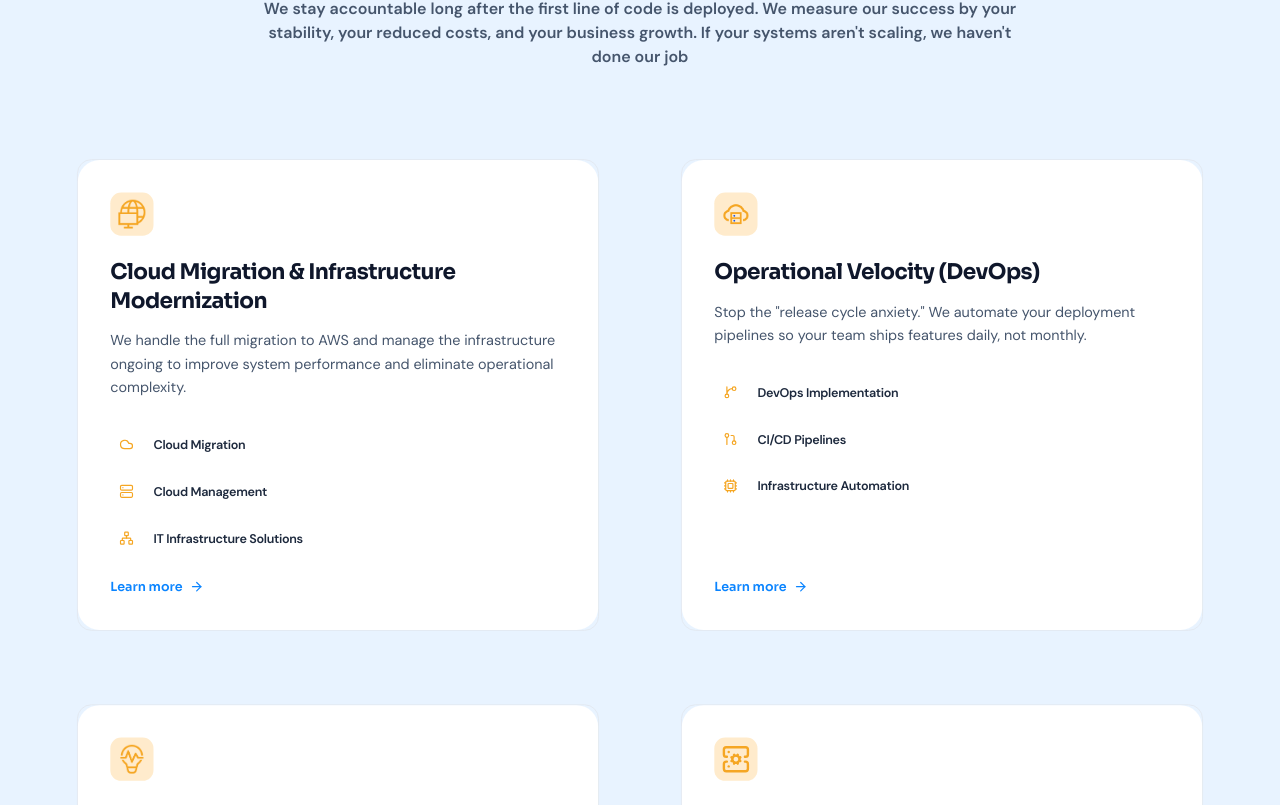
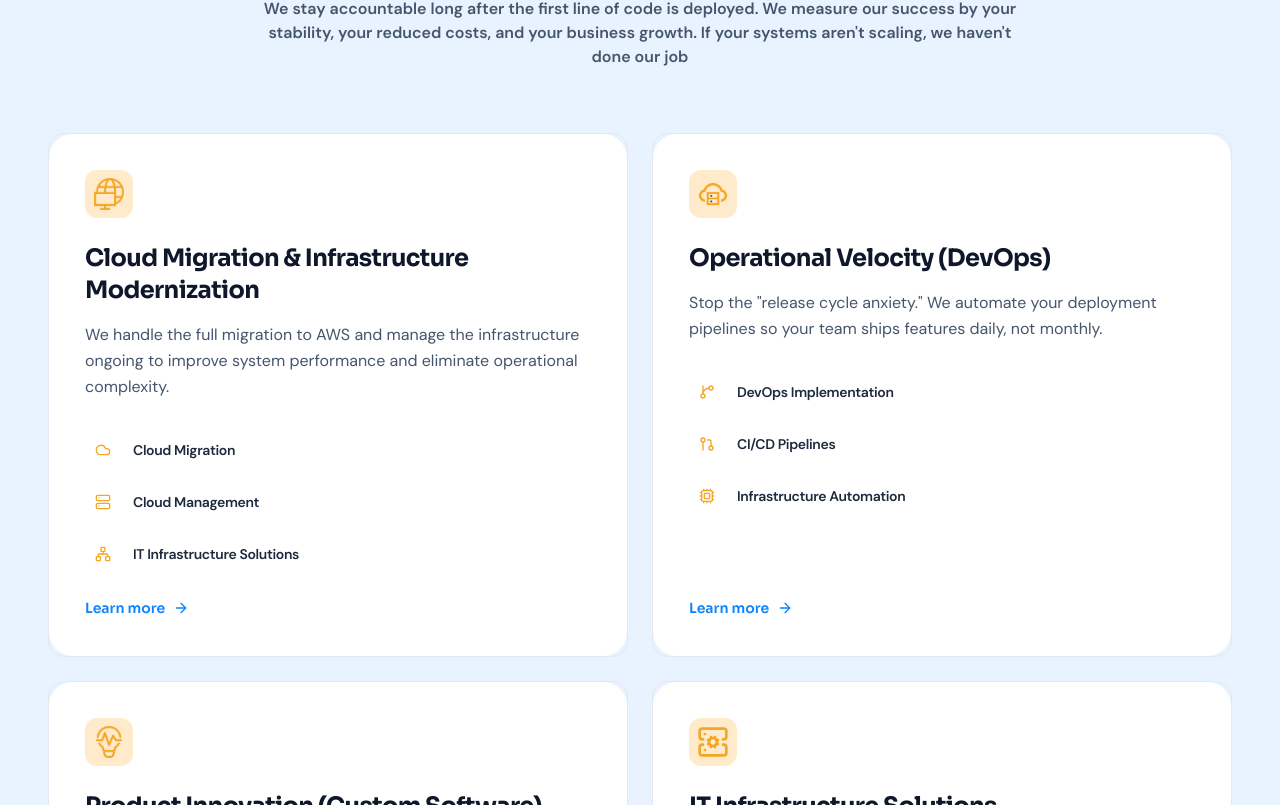
Before and after one commit to ProLaunch-Group/ptech-web, a Next.js app: page / in a window 1280 px wide. Shown: the part 2035-2840 px from the top of the page. Built offline with nearby package versions, Linux system fonts and the light colour scheme.

Commit message:
Fix : Redine variants values for better animation

```diff
--- a/src/libs/animations.ts
+++ b/src/libs/animations.ts
@@ -1,47 +1,25 @@
 import { Variants } from 'framer-motion';
 
 export const getDesktopVariants = (index: number): Variants => {
-  if (index === 0) {
-    return {
-      hidden: { x: 0, opacity: 0, rotateY: 0, scale: 0.45 },
-      visible: {
-        x: '0%',
-        opacity: 1,
-        scale: 0.9,
-        transition: { type: 'spring', stiffness: 80, damping: 15, delay: 0.4 },
+  // Base delay starting at 0.4s + 0.1s staggering per card index
+  const delay = 0.4 + index * 0.1;
+
+  return {
+    hidden: {
+      opacity: 0,
+      scale: 0.85,
+      y: 20,
+    },
+    visible: {
+      opacity: 1,
+      scale: 1,
+      y: 0,
+      transition: {
+        type: 'spring',
+        stiffness: 80,
+        damping: 15,
+        delay,
       },
-    };
-  }
-  if (index === 2) {
-    return {
-      hidden: { x: 0, opacity: 0, rotateY: 0, scale: 0.45 },
-      visible: {
-        x: '0%',
-        opacity: 1,
-        scale: 0.9,
-        transition: { type: 'spring', stiffness: 80, damping: 15, delay: 0.6 },
-      },
-    };
-  }
-  if (index === 3) {
-    return {
-      hidden: { x: 0, opacity: 0, rotateY: 0, scale: 0.45 },
-      visible: {
-        x: '0%',
-        opacity: 1,
-        scale: 0.9,
-        transition: { type: 'spring', stiffness: 80, damping: 15, delay: 0.7 },
-      },
-    };
-  }
-  return {
-    hidden: { x: 0, y: 30, opacity: 0, scale: 0.9 },
-    visible: {
-      x: 0,
-      y: 0,
-      opacity: 1,
-      scale: 0.9,
-      transition: { type: 'spring', stiffness: 90, damping: 12, delay: 0.5 },
     },
   };
 };
```
